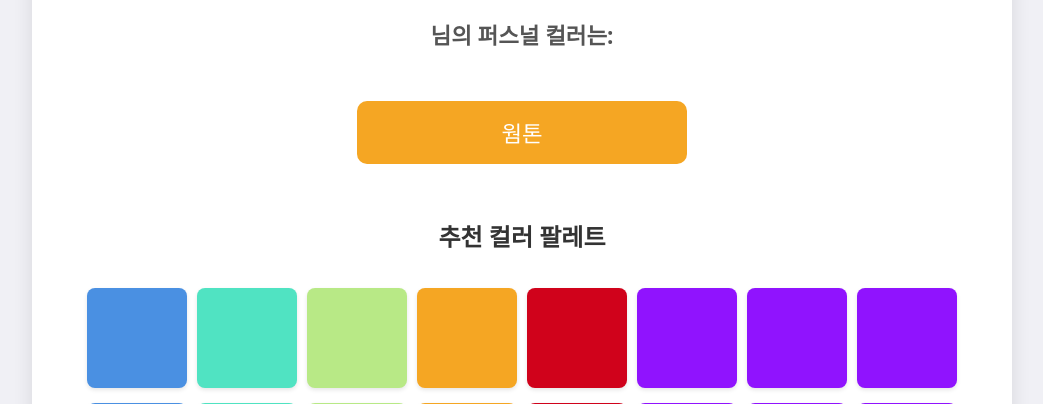
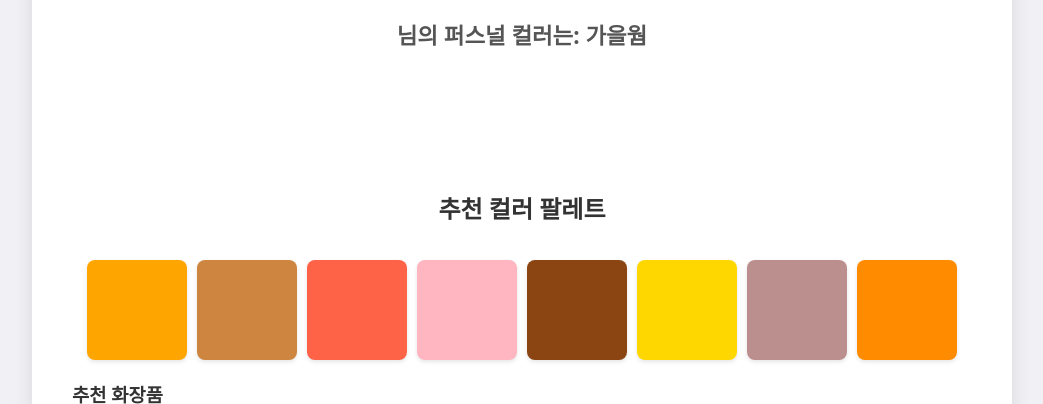
Before and after one commit to chldudms/ColorMatch, a Flask app: page /result in a window 1280 px wide. Shown: the part 132-536 px from the top of the page, without its empty margins (118-1161 px from the left). Run offline with Flask 3, Linux system fonts and the light colour scheme; data comes from the database, SQL or seed files in the repository.

Commit message:
프론트 수정/이미지 추가

```diff
--- a/templates/result.html
+++ b/templates/result.html
@@ -121,7 +121,7 @@
         }
 
         /* 공유 버튼 */
-        .share-button {
+        .replayBtn {
             margin-top: 40px;
             padding: 12px 24px;
             font-size: 1.2rem;
@@ -132,7 +132,7 @@
             cursor: pointer;
             transition: background-color 0.3s ease;
         }
-        .share-button:hover {
+        .replayBtn:hover {
             background-color: #357ABD;
         }
 
@@ -146,34 +146,55 @@
 <body>
     <div class="result-container">
         <h1 id="userName"></h1>
-        <h2>님의 퍼스널 컬러는:</h2>
+        <h2>님의 퍼스널 컬러는: {{ tone }}</h2>
         <div id="colorTone" class="tone-display"></div>
 
-      <!-- 컬러 팔레트 -->
+<!-- 컬러 팔레트 -->
 <div class="palette">
     <h3>추천 컬러 팔레트</h3>
     <div class="colors">
-        <div class="color-box" style="background-color: #4A90E2;"></div>
-        <div class="color-box" style="background-color: #50E3C2;"></div>
-        <div class="color-box" style="background-color: #B8E986;"></div>
-        <div class="color-box" style="background-color: #F5A623;"></div>
-        <div class="color-box" style="background-color: #D0021B;"></div>
-        <div class="color-box" style="background-color: #9013FE;"></div>
-        <div class="color-box" style="background-color: #9013FE;"></div>
-        <div class="color-box" style="background-color: #9013FE;"></div>
+        {% if tone == '봄웜' %}
+        <div class="color-box" style="background-color: rgb(255, 228, 196);"></div>
+        <div class="color-box" style="background-color: rgb(255, 192, 203);"></div>
+        <div class="color-box" style="background-color: rgb(255, 218, 185);"></div>
+        <div class="color-box" style="background-color: rgb(255, 236, 186);"></div>
+        <div class="color-box" style="background-color: rgb(255, 204, 112);"></div>
+        <div class="color-box" style="background-color: rgb(253, 189, 186);"></div>
+        <div class="color-box" style="background-color: rgb(240, 174, 76);"></div>
+        <div class="color-box" style="background-color: rgb(255, 153, 0);"></div>
+        {% elif tone == '가을웜' %}
+        <div class="color-box" style="background-color: rgb(255, 165, 0);"></div>
+        <div class="color-box" style="background-color: rgb(205, 133, 63);"></div>
+        <div class="color-box" style="background-color: rgb(255, 99, 71);"></div>
+        <div class="color-box" style="background-color: rgb(255, 182, 193);"></div>
+        <div class="color-box" style="background-color: rgb(139, 69, 19);"></div>
+        <div class="color-box" style="background-color: rgb(255, 215, 0);"></div>
+        <div class="color-box" style="background-color: rgb(188, 143, 143);"></div>
+        <div class="color-box" style="background-color: rgb(255, 140, 0);"></div>
+        {% elif tone == '여름쿨' %}
+        <div class="color-box" style="background-color: rgb(173, 216, 230);"></div>
+        <div class="color-box" style="background-color: rgb(135, 206, 250);"></div>
+        <div class="color-box" style="background-color: rgb(240, 248, 255);"></div>
+        <div class="color-box" style="background-color: rgb(220, 220, 220);"></div>
+        <div class="color-box" style="background-color: rgb(176, 224, 230);"></div>
+        <div class="color-box" style="background-color: rgb(240, 255, 255);"></div>
+        <div class="color-box" style="background-color: rgb(173, 216, 230);"></div>
+        <div class="color-box" style="background-color: rgb(135, 206, 250);"></div>
+        {% elif tone == '겨울쿨' %}
+        <div class="color-box" style="background-color: rgb(0, 139, 139);"></div>
+        <div class="color-box" style="background-color: rgb(70, 130, 180);"></div>
+        <div class="color-box" style="background-color: rgb(25, 25, 112);"></div>
+        <div class="color-box" style="background-color: rgb(112, 128, 144);"></div>
+        <div class="color-box" style="background-color: rgb(0, 255, 255);"></div>
+        <div class="color-box" style="background-color: rgb(30, 144, 255);"></div>
+        <div class="color-box" style="background-color: rgb(0, 191, 255);"></div>
+        <div class="color-box" style="background-color: rgb(123, 104, 238);"></div>
+        {% else %}
+        <p>측정할 수 없음</p>
+        {% endif %}
     </div>
-    <div class="colors">
-        <div class="color-box" style="background-color: #4A90E2;"></div>
-        <div class="color-box" style="background-color: #50E3C2;"></div>
-        <div class="color-box" style="background-color: #B8E986;"></div>
-        <div class="color-box" style="background-color: #F5A623;"></div>
-        <div class="color-box" style="background-color: #D0021B;"></div>
-        <div class="color-box" style="background-color: #9013FE;"></div>
-        <div class="color-box" style="background-color: #9013FE;"></div>
-        <div class="color-box" style="background-color: #9013FE;"></div>
-    </div>
+
 </div>
-
 
         <!-- 추천 아이템 리스트 -->
         <div class="recommendation-category">
@@ -192,95 +213,93 @@
         </div>
 
         <!-- 공유 버튼 -->
-        <button class="share-button" onclick="shareResult()">결과 페이지 공유하기</button>
+        <button class="replayBtn" onclick="replay()">다시하기</button>
     </div>
 
     <script>
         var name = localStorage.getItem('userName');
-        var total_score = localStorage.getItem('totalScore');
-        var tone = "";
+        var tone = "{{ tone }}";
 
         console.log(name)
-        console.log(total_score)
         console.log(tone)
-
-        // 점수에 따라 tone 값 결정
-        if (total_score > 20) {
-            tone = "쿨";
-        } else if (total_score > 15) {
-            tone = "뉴트럴";
-        } else {
-            tone = "웜";
-        }
 
         // 이름과 tone을 HTML에 표시
         document.getElementById('userName').textContent = name;
-        var colorToneElement = document.getElementById('colorTone');
-        colorToneElement.textContent = tone + "톤";
-
-        // tone에 따른 클래스 추가로 스타일 변경
-        if (tone === "쿨") {
-            colorToneElement.classList.add('cool');
-        } else if (tone === "웜") {
-            colorToneElement.classList.add('warm');
-        } else {
-            colorToneElement.classList.add('neutral');
-        }
+        // var colorToneElement = document.getElementById('colorTone');
+        // colorToneElement.textContent = tone + "톤";
 
         // 추천 아이템 목록 설정
         var recommendations = {
-            "쿨": {
+            "여름쿨": {
                 makeup: [
-                    { name: "쿨톤 화장품 1", img: "img/cool-makeup1.jpg" },
-                    { name: "쿨톤 화장품 2", img: "img/cool-makeup2.jpg" },
-                    { name: "쿨톤 화장품 3", img: "img/cool-makeup3.jpg" },
+                    { name: "여쿨 화장품 1", img: "img/롬앤여쿨립.png" },
+                    { name: "여쿨 화장품 2", img: "img/베러댄치크여쿨.png" },
+                    { name: "여쿨 화장품 3", img: "img/여름쿨라이트-섀도우-추천-롬앤-피오니누드가든.png" },
                 ],
                 fashion: [
-                    { name: "쿨톤 옷 1", img: "img/cool-fashion1.jpg" },
-                    { name: "쿨톤 옷 2", img: "img/cool-fashion2.jpg" },
-                    { name: "쿨톤 옷 3", img: "img/cool-fashion3.jpg" },
+                    { name: "여쿨 옷 1", img: "img/cool-fashion1.jpg" },
+                    { name: "여쿨 옷 2", img: "img/cool-fashion2.jpg" },
+                    { name: "여쿨 옷 3", img: "img/cool-fashion3.jpg" },
                 ],
                 date: [
-                    { name: "쿨톤 데이트 장소 1", img: "img/cool-date1.jpg" },
-                    { name: "쿨톤 데이트 장소 2", img: "img/cool-date2.jpg" },
-                    { name: "쿨톤 데이트 장소 3", img: "img/cool-date3.jpg" },
+                    { name: "여쿨 데이트 장소 1", img: "img/cool-date1.jpg" },
+                    { name: "여쿨 데이트 장소 2", img: "img/cool-date2.jpg" },
+                    { name: "여쿨 데이트 장소 3", img: "img/cool-date3.jpg" },
                 ],
             },
-            "웜": {
+            "봄웜": {
                 makeup: [
-                    { name: "웜톤 화장품 1", img: "img/warm-makeup1.jpg" },
-                    { name: "웜톤 화장품 2", img: "img/warm-makeup2.jpg" },
-                    { name: "웜톤 화장품 3", img: "img/warm-makeup3.jpg" },
+                    { name: "봄웜 화장품 1", img: "img/warm-makeup1.jpg" },
+                    { name: "봄웜 화장품 2", img: "img/warm-makeup2.jpg" },
+                    { name: "봄웜 화장품 3", img: "img/warm-makeup3.jpg" },
                 ],
                 fashion: [
-                    { name: "웜톤 옷 1", img: "img/warm-fashion1.jpg" },
-                    { name: "웜톤 옷 2", img: "img/warm-fashion2.jpg" },
-                    { name: "웜톤 옷 3", img: "img/warm-fashion3.jpg" },
+                    { name: "봄웜 옷 1", img: "img/warm-fashion1.jpg" },
+                    { name: "봄웜 옷 2", img: "img/warm-fashion2.jpg" },
+                    { name: "봄웜 옷 3", img: "img/warm-fashion3.jpg" },
                 ],
                 date: [
-                    { name: "웜톤 데이트 장소 1", img: "img/warm-date1.jpg" },
-                    { name: "웜톤 데이트 장소 2", img: "img/warm-date2.jpg" },
-                    { name: "웜톤 데이트 장소 3", img: "img/warm-date3.jpg" },
+                    { name: "봄웜 데이트 장소 1", img: "img/warm-date1.jpg" },
+                    { name: "봄웜 데이트 장소 2", img: "img/warm-date2.jpg" },
+                    { name: "봄웜 데이트 장소 3", img: "img/warm-date3.jpg" },
                 ],
             },
-            "뉴트럴": {
+            "가을웜": {
                 makeup: [
-                    { name: "뉴트럴 화장품 1", img: "img/neutral-makeup1.jpg" },
-                    { name: "뉴트럴 화장품 2", img: "img/neutral-makeup2.jpg" },
-                    { name: "뉴트럴 화장품 3", img: "img/neutral-makeup3.jpg" },
+                    { name: "가을웜 화장품 1", img: "img/warm-makeup1.jpg" },
+                    { name: "가을웜 화장품 2", img: "img/warm-makeup2.jpg" },
+                    { name: "가을웜 화장품 3", img: "img/warm-makeup3.jpg" },
                 ],
                 fashion: [
-                    { name: "뉴트럴 옷 1", img: "img/neutral-fashion1.jpg" },
-                    { name: "뉴트럴 옷 2", img: "img/neutral-fashion2.jpg" },
-                    { name: "뉴트럴 옷 3", img: "img/neutral-fashion3.jpg" },
+                    { name: "가을웜 옷 1", img: "img/warm-fashion1.jpg" },
+                    { name: "가을웜 옷 2", img: "img/warm-fashion2.jpg" },
+                    { name: "가을웜 옷 3", img: "img/warm-fashion3.jpg" },
                 ],
                 date: [
-                    { name: "뉴트럴 데이트 장소 1", img: "img/neutral-date1.jpg" },
-                    { name: "뉴트럴 데이트 장소 2", img: "img/neutral-date2.jpg" },
-                    { name: "뉴트럴 데이트 장소 3", img: "img/neutral-date3.jpg" },
+                    { name: "가을웜 데이트 장소 1", img: "img/warm-date1.jpg" },
+                    { name: "가을웜 데이트 장소 2", img: "img/warm-date2.jpg" },
+                    { name: "가을웜 데이트 장소 3", img: "img/warm-date3.jpg" },
                 ],
             },
+            "겨울쿨": {
+                makeup: [
+                    { name: "겨울쿨 화장품 1", img: "img/cool-makeup1.jpg" },
+                    { name: "겨울쿨 화장품 2", img: "img/cool-makeup2.jpg" },
+                    { name: "겨울쿨 화장품 3", img: "img/cool-makeup3.jpg" },
+                ],
+                fashion: [
+                    { name: "겨울쿨 옷 1", img: "img/cool-fashion1.jpg" },
+                    { name: "겨울쿨 옷 2", img: "img/cool-fashion2.jpg" },
+                    { name: "겨울쿨 옷 3", img: "img/cool-fashion3.jpg" },
+                ],
+                date: [
+                    { name: "겨울쿨 데이트 장소 1", img: "img/cool-date1.jpg" },
+                    { name: "겨울쿨 데이트 장소 2", img: "img/cool-date2.jpg" },
+                    { name: "겨울쿨 데이트 장소 3", img: "img/cool-date3.jpg" },
+                ],
+            }
         };
+
 
         // 추천 아이템을 페이지에 추가하는 함수
         function displayRecommendations() {
@@ -316,15 +335,8 @@
         }
 
         // 결과 페이지 공유하기 기능
-        function shareResult() {
-            var shareText = `${name}님의 퍼스널 컬러는 ${tone} 톤입니다.`;
-            navigator.share({
-                title: '퍼스널 컬러 결과',
-                text: shareText,
-                url: window.location.href
-            }).catch((error) => {
-                console.error('Error sharing:', error);
-            });
+        function replay() {
+          window.location.href='/'
         }
 
         // 페이지 로드 시 추천 아이템 표시
```
Also changed, not shown: templates/chapture.html (+0 -54 lines), templates/result1.html (+17 -1 lines), templates/survey.html (+17 -9 lines), templates/img/겨울브라이트-섀도우-베리푸시아가든.webp (added), templates/img/롬앤글래스팅 컬러글로스02너티베이그.png (added), templates/img/베러댄아이즈우유.jpg (added), templates/img/베러댄치크여쿨.png (added), templates/img/블렌딩 무드치크15로즈밀크티.png (added), templates/img/숄 모먼트 아이섀도우 팔레트 05 토피넛라떼.png (added), templates/img/여름쿨라이트-섀도우-추천-롬앤-피오니누드가든.png (added), test.html (deleted), 1 other file.
